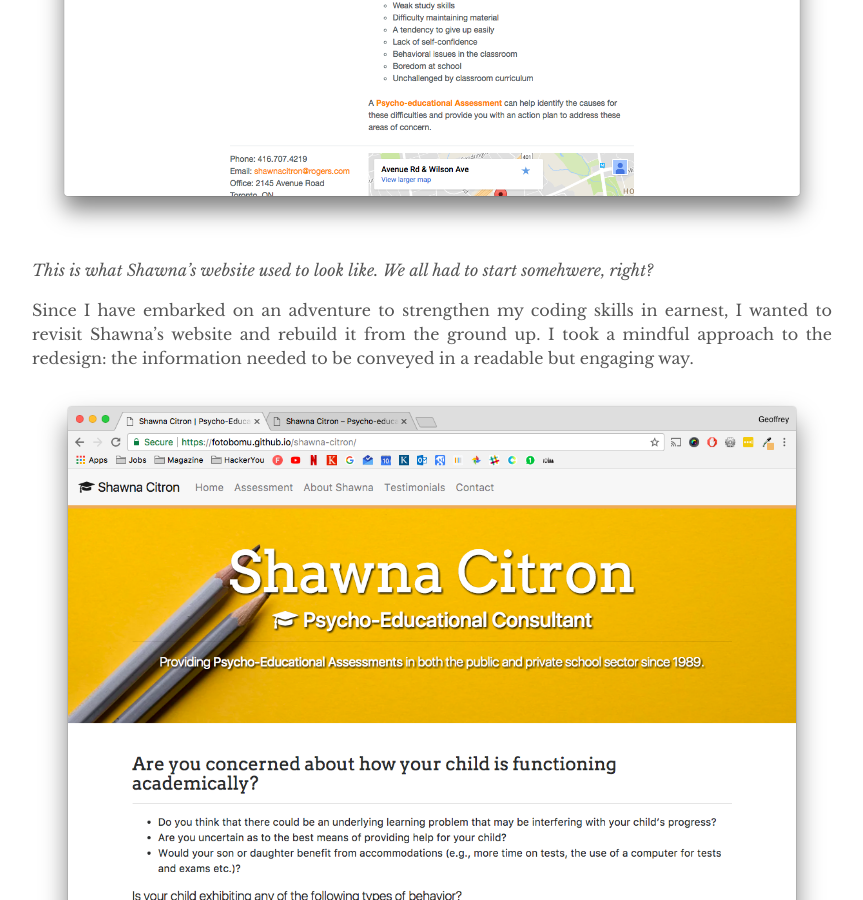
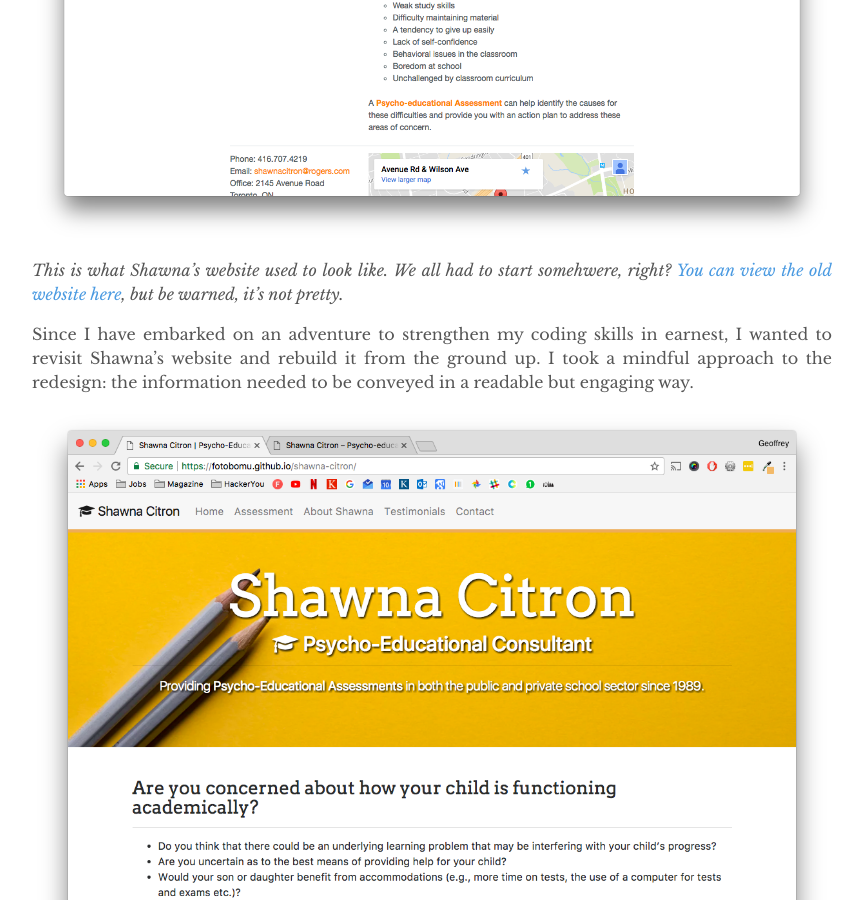
Before and after one commit to fotobomu/blog, a Jekyll site: the page built from _posts/2017-11-03-shawna-citron-redesign.md, in a window 1280 px wide and 900 px high, scrolled down 997 px. Shown: the whole window, without its empty margins (208-1071 px from the left). Built offline with Jekyll 4.4.1, drawn with Linux system fonts in a browser that asks for light colours.

Commit message:
Added hyperlink

```diff
--- a/_posts/2017-11-03-shawna-citron-redesign.md
+++ b/_posts/2017-11-03-shawna-citron-redesign.md
@@ -7,7 +7,7 @@ author: "Geoff"
 Back in 2012 I made a website for a client, Shawna Citron, a Psycho-Educational Consultant. The website itself was very simple: text-based static pages that conveyed the required information (i.e. about Shawna’s consultancy, her assessment practice, and contact details). I built the website using WordPress, but it was not responsive as I admittedly did not know about the Bootstrap framework back then.
 
 <img src="https://raw.githubusercontent.com/fotobomu/blog/gh-pages/_assets/_images/_shawna/shawna-before.png" alt="Before Image">
-_This is what Shawna's website used to look like. We all had to start somehwere, right?_
+_This is what Shawna's website used to look like. We all had to start somehwere, right? <a href="http://shawnacitron.com/">You can view the old website here</a>, but be warned, it's not pretty._
 
 Since I have embarked on an adventure to strengthen my coding skills in earnest, I wanted to revisit Shawna’s website and rebuild it from the ground up. I took a mindful approach to the redesign: the information needed to be conveyed in a readable but engaging way.
 
```
